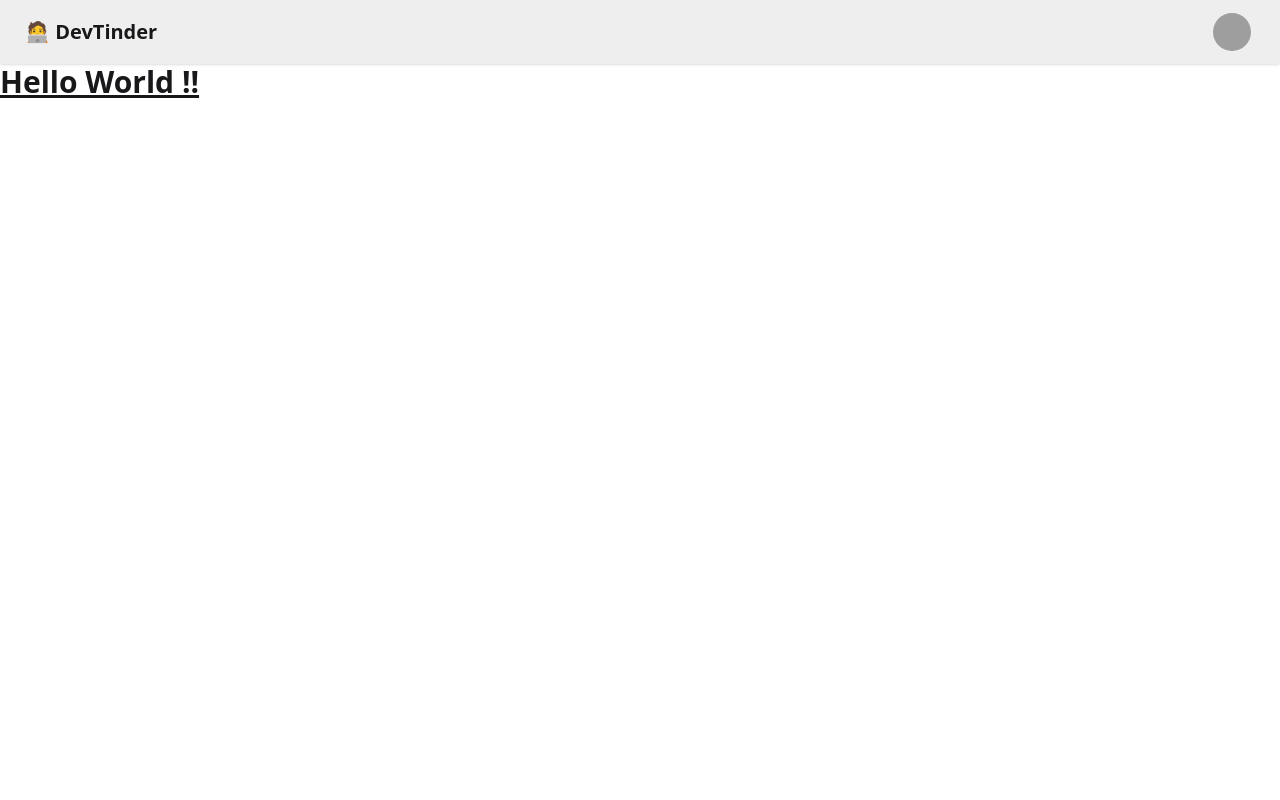
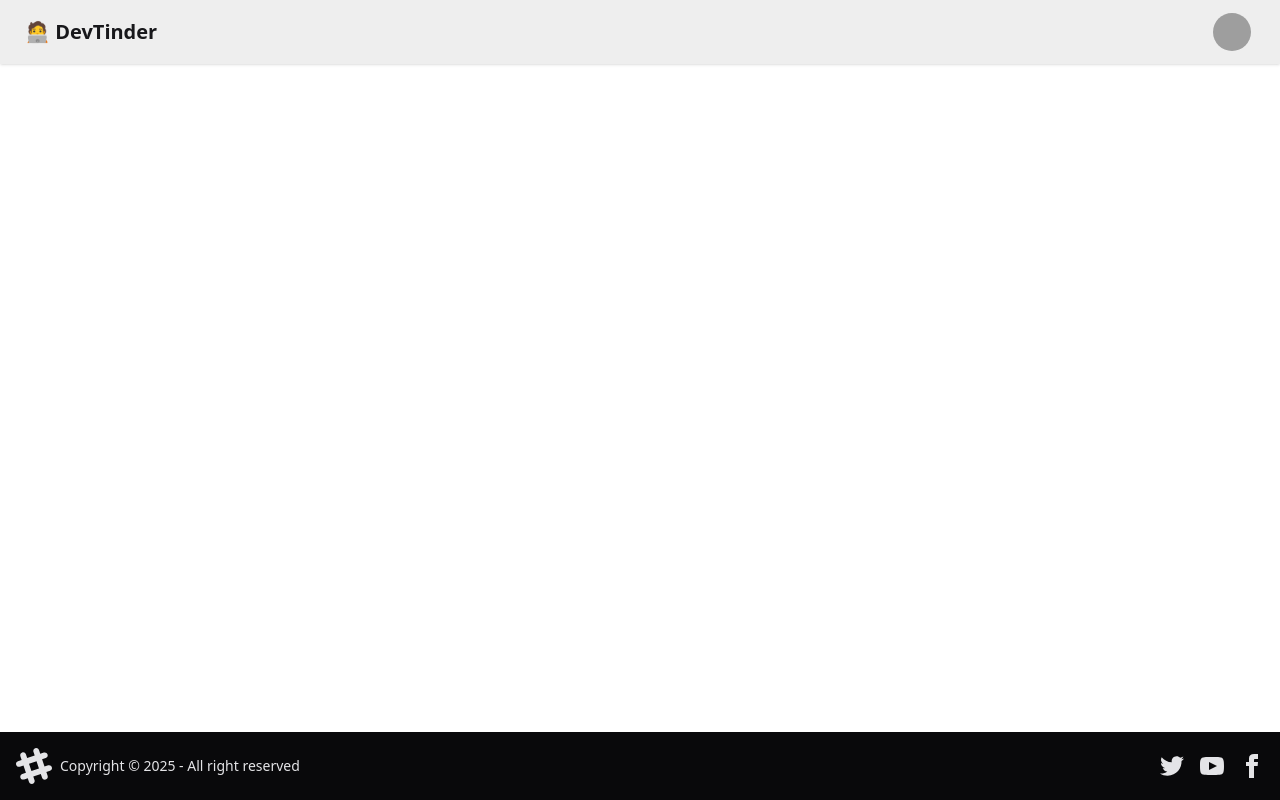
Before and after one commit to Manishkushwahh/DevTinder-Frontend, a React (Vite) app: page / in a window 1280 px wide. Built offline with nearby package versions, Linux system fonts and the light colour scheme; grey boxes are pictures that could not be loaded.

Commit message:
React-Router-Dom

```diff
--- a/package.json
+++ b/package.json
@@ -13,6 +13,7 @@
     "@tailwindcss/vite": "^4.0.9",
     "react": "^19.0.0",
     "react-dom": "^19.0.0",
+    "react-router-dom": "^7.2.0",
     "tailwindcss": "^4.0.9"
   },
   "devDependencies": {
--- a/src/App.jsx
+++ b/src/App.jsx
@@ -1,42 +1,23 @@
+import { BrowserRouter, Route, Routes } from "react-router-dom";
+import Body from "./Body";
+import Login from "./Login";
+import Profile from "./Profil";
+
 
 function App() {
 
   return (
     <>
-      <div className="navbar bg-base-300 shadow-sm">
-  <div className="flex-1">
-    <a className="btn btn-ghost text-xl">🧑‍💻 DevTinder</a>
-  </div>
-  <div className="flex gap-2">
-
-    <div className="dropdown dropdown-end mx-5">
-      <div tabIndex={0} role="button" className="btn btn-ghost btn-circle avatar">
-        <div className="w-10 rounded-full">
-          <img
-            alt="Tailwind CSS Navbar component"
-            src="https://img.daisyui.com/images/stock/photo-1534528741775-53994a69daeb.webp" />
-        </div>
-      </div>
-      <ul
-        tabIndex={0}
-        className="menu menu-sm dropdown-content bg-base-100 rounded-box z-1 mt-3 w-52 p-2 shadow">
-        <li>
-          <a className="justify-between">
-            Profile
-            <span className="badge">New</span>
-          </a>
-        </li>
-        <li><a>Settings</a></li>
-        <li><a>Logout</a></li>
-      </ul>
-    </div>
-  </div>
-      </div>
-      <h1 className="text-3xl font-bold underline">
-        Hello World !!
-      </h1>
+      <BrowserRouter basename="/">
+        <Routes>
+          <Route path="/" element={<Body />}>
+            <Route path="/login" element={<Login />} />
+            <Route path="/profile" element={<Profile />} />
+          </Route>
+        </Routes>
+      </BrowserRouter>
     </>
   )
 }
 
-export default App
+export default App;
--- /dev/null
+++ b/src/Body.jsx
@@ -0,0 +1,15 @@
+import { Outlet } from "react-router-dom";
+import Navbar from "./Navbar";
+import Footer from "./Footer";
+
+const Body = () => {
+    return(
+        <>
+        <Navbar />
+        <Outlet />
+        <Footer />
+        </>
+    );
+};
+
+export default Body;
--- /dev/null
+++ b/src/Footer.jsx
@@ -0,0 +1,59 @@
+const Footer = () => {
+    return(
+        <>
+            <footer className="footer sm:footer-horizontal bg-neutral text-neutral-content items-center p-4 fixed bottom-0">
+  <aside className="grid-flow-col items-center">
+    <svg
+      width="36"
+      height="36"
+      viewBox="0 0 24 24"
+      xmlns="http://www.w3.org/2000/svg"
+      fillRule="evenodd"
+      clipRule="evenodd"
+      className="fill-current">
+      <path
+        d="M22.672 15.226l-2.432.811.841 2.515c.33 1.019-.209 2.127-1.23 2.456-1.15.325-2.148-.321-2.463-1.226l-.84-2.518-5.013 1.677.84 2.517c.391 1.203-.434 2.542-1.831 2.542-.88 0-1.601-.564-1.86-1.314l-.842-2.516-2.431.809c-1.135.328-2.145-.317-2.463-1.229-.329-1.018.211-2.127 1.231-2.456l2.432-.809-1.621-4.823-2.432.808c-1.355.384-2.558-.59-2.558-1.839 0-.817.509-1.582 1.327-1.846l2.433-.809-.842-2.515c-.33-1.02.211-2.129 1.232-2.458 1.02-.329 2.13.209 2.461 1.229l.842 2.515 5.011-1.677-.839-2.517c-.403-1.238.484-2.553 1.843-2.553.819 0 1.585.509 1.85 1.326l.841 2.517 2.431-.81c1.02-.33 2.131.211 2.461 1.229.332 1.018-.21 2.126-1.23 2.456l-2.433.809 1.622 4.823 2.433-.809c1.242-.401 2.557.484 2.557 1.838 0 .819-.51 1.583-1.328 1.847m-8.992-6.428l-5.01 1.675 1.619 4.828 5.011-1.674-1.62-4.829z"></path>
+    </svg>
+    <p>Copyright © {new Date().getFullYear()} - All right reserved</p>
+  </aside>
+  <nav className="grid-flow-col gap-4 md:place-self-center md:justify-self-end">
+    <a>
+      <svg
+        xmlns="http://www.w3.org/2000/svg"
+        width="24"
+        height="24"
+        viewBox="0 0 24 24"
+        className="fill-current">
+        <path
+          d="M24 4.557c-.883.392-1.832.656-2.828.775 1.017-.609 1.798-1.574 2.165-2.724-.951.564-2.005.974-3.127 1.195-.897-.957-2.178-1.555-3.594-1.555-3.179 0-5.515 2.966-4.797 6.045-4.091-.205-7.719-2.165-10.148-5.144-1.29 2.213-.669 5.108 1.523 6.574-.806-.026-1.566-.247-2.229-.616-.054 2.281 1.581 4.415 3.949 4.89-.693.188-1.452.232-2.224.084.626 1.956 2.444 3.379 4.6 3.419-2.07 1.623-4.678 2.348-7.29 2.04 2.179 1.397 4.768 2.212 7.548 2.212 9.142 0 14.307-7.721 13.995-14.646.962-.695 1.797-1.562 2.457-2.549z"></path>
+      </svg>
+    </a>
+    <a>
+      <svg
+        xmlns="http://www.w3.org/2000/svg"
+        width="24"
+        height="24"
+        viewBox="0 0 24 24"
+        className="fill-current">
+        <path
+          d="M19.615 3.184c-3.604-.246-11.631-.245-15.23 0-3.897.266-4.356 2.62-4.385 8.816.029 6.185.484 8.549 4.385 8.816 3.6.245 11.626.246 15.23 0 3.897-.266 4.356-2.62 4.385-8.816-.029-6.185-.484-8.549-4.385-8.816zm-10.615 12.816v-8l8 3.993-8 4.007z"></path>
+      </svg>
+    </a>
+    <a>
+      <svg
+        xmlns="http://www.w3.org/2000/svg"
+        width="24"
+        height="24"
+        viewBox="0 0 24 24"
+        className="fill-current">
+        <path
+          d="M9 8h-3v4h3v12h5v-12h3.642l.358-4h-4v-1.667c0-.955.192-1.333 1.115-1.333h2.885v-5h-3.808c-3.596 0-5.192 1.583-5.192 4.615v3.385z"></path>
+      </svg>
+    </a>
+  </nav>
+            </footer>
+        </>
+    );
+};
+
+export default Footer;
--- /dev/null
+++ b/src/Login.jsx
@@ -0,0 +1,9 @@
+const Login = () => {
+    return(
+        <>
+        <h1>Login Page</h1>
+        </>
+    );
+};
+
+export default Login;
--- /dev/null
+++ b/src/Navbar.jsx
@@ -0,0 +1,37 @@
+const Navbar = () => {
+    return (
+        <>
+            <div className="navbar bg-base-300 shadow-sm">
+  <div className="flex-1">
+    <a className="btn btn-ghost text-xl">🧑‍💻 DevTinder</a>
+  </div>
+  <div className="flex gap-2">
+
+    <div className="dropdown dropdown-end mx-5">
+      <div tabIndex={0} role="button" className="btn btn-ghost btn-circle avatar">
+        <div className="w-10 rounded-full">
+          <img
+            alt="Tailwind CSS Navbar component"
+            src="https://img.daisyui.com/images/stock/photo-1534528741775-53994a69daeb.webp" />
+        </div>
+      </div>
+      <ul
+        tabIndex={0}
+        className="menu menu-sm dropdown-content bg-base-100 rounded-box z-1 mt-3 w-52 p-2 shadow">
+        <li>
+          <a className="justify-between">
+            Profile
+            <span className="badge">New</span>
+          </a>
+        </li>
+        <li><a>Settings</a></li>
+        <li><a>Logout</a></li>
+      </ul>
+    </div>
+  </div>
+            </div>
+        </>
+    );
+};
+
+export default Navbar;
--- /dev/null
+++ b/src/Profil.jsx
@@ -0,0 +1,9 @@
+const Profile = () => {
+    return(
+        <>
+        <h1>Profile Page</h1>
+        </>
+    );
+};
+
+export default Profile;
```
Also changed, not shown: 2 other files (tests, documents, lock files or other folders).
